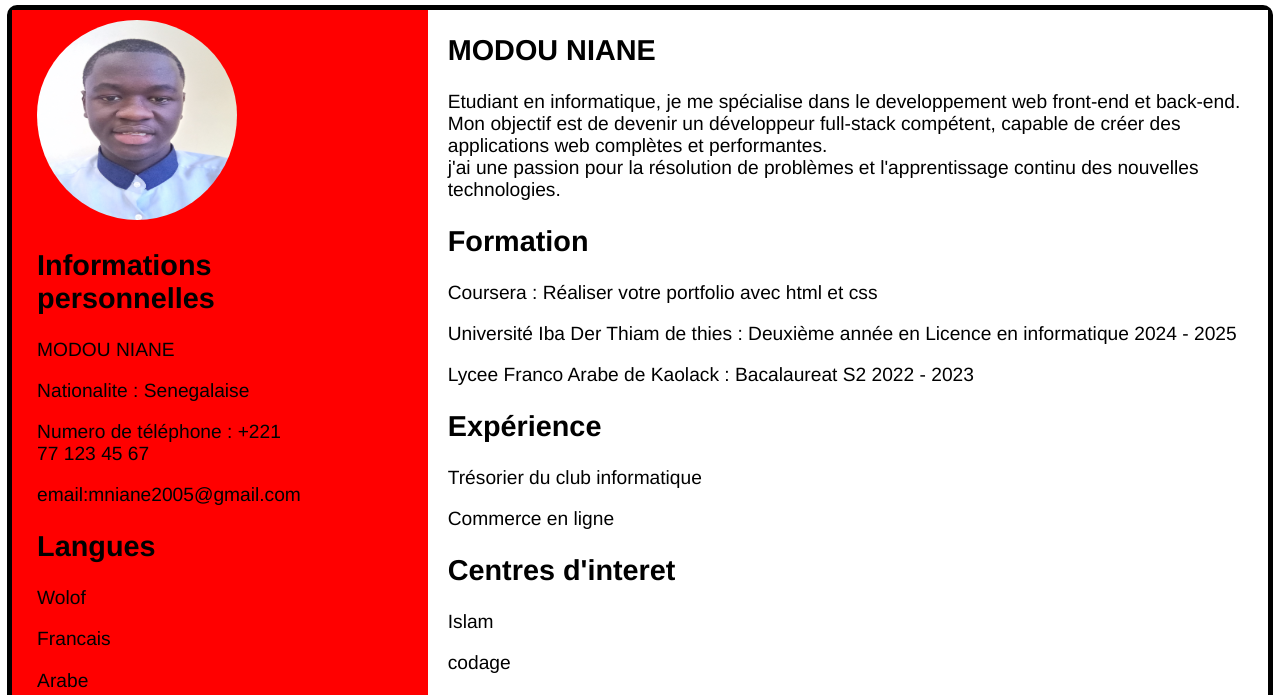
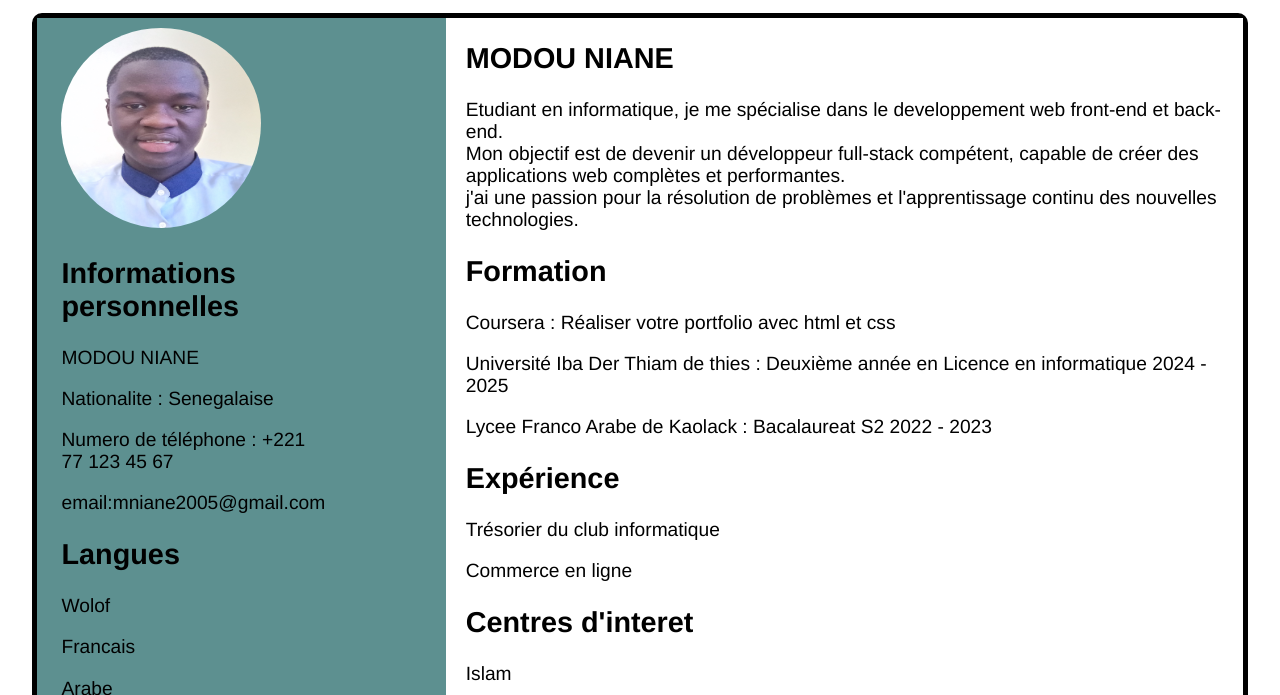
Before and after one commit to modounianeCode/modou-nianeCv, a plain HTML site: page index.html in a window 1280 px wide. Shown: the top 695 px of the page. Drawn offline with Linux system fonts and the light colour scheme.

Commit message:
mise a jour de index.html et de dev-cv.css

```diff
--- a/dev-cv.css
+++ b/dev-cv.css
@@ -2,7 +2,7 @@
     display: flex;
 }
 .p1{
-    background-color: red;
+    background-color: rgb(93, 144, 144);
     padding-left: 2%;
     padding-right: 10%;
 }
@@ -16,7 +16,8 @@ body{
     font-size: larger;
     letter-spacing: normal;
     padding: auto;
-    margin: auto;
+    margin-left: 2%;
+    margin-right: 2%;
 }
 html{
     text-align: left;
--- a/index.html
+++ b/index.html
@@ -12,7 +12,7 @@
     <div class="cv">
         <section class="p1">
              <div class="img">
-            <img src="m1.jpg" alt="photo de profil" width="200" height="200" style="border-radius: 75%;padding-top: 10px;">
+            <img src="m1.jpg" alt="photo de profil" width="200" height="200" style="border-radius: 75%;padding-top: 10px;text-align: center;">
         <!--<figcaption>Photo de profi cv</figcaption>-->
         </div>
            <div class="infos-perso">
```
